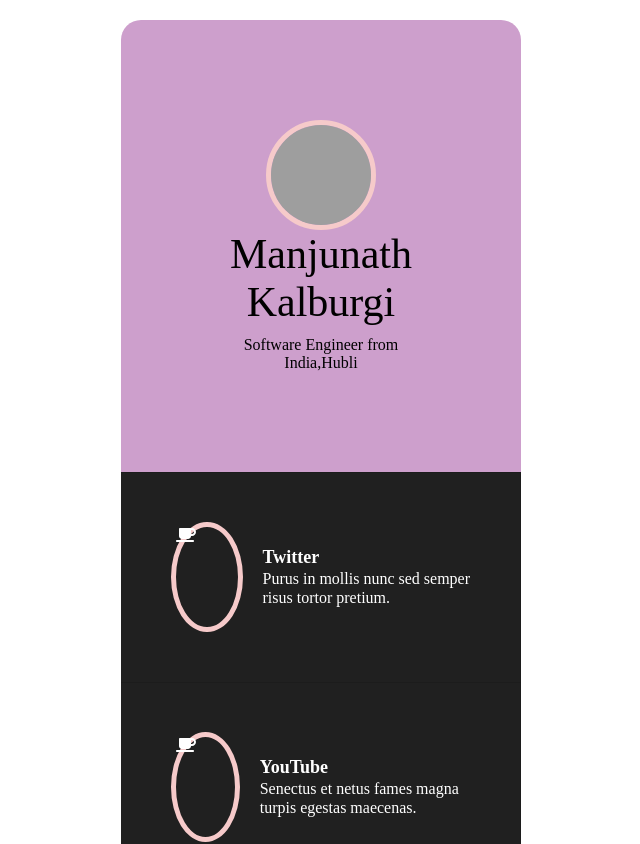
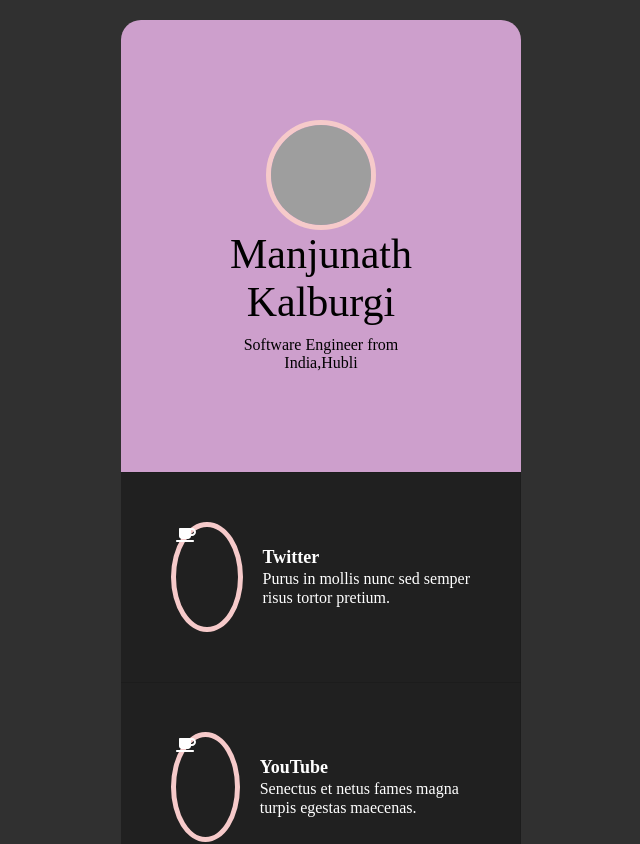
Before and after one commit to kalburgimanjunath/react-carrd, a React (Create React App) app: page / in a window 1280 px wide. Shown: the top 844 px of the page, without its empty margins (319-959 px from the left). Built offline with nearby package versions, Linux system fonts and the light colour scheme; grey boxes are pictures that could not be loaded.

Commit message:
1 file modified

```diff
--- a/src/style.css
+++ b/src/style.css
@@ -9,7 +9,7 @@ body {
   align-content: center;
   display: flex;
   padding: 20px 0;
-  background-color: #fff;
+  background-color: #303030;
 }
 .container {
   display: flex;
```
